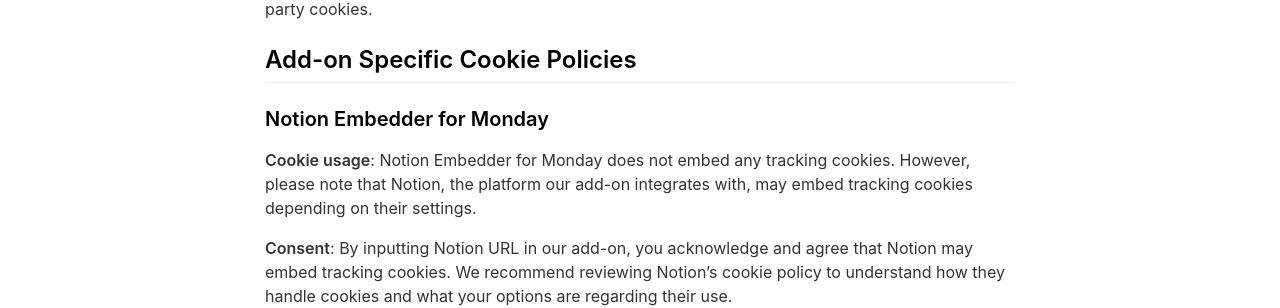
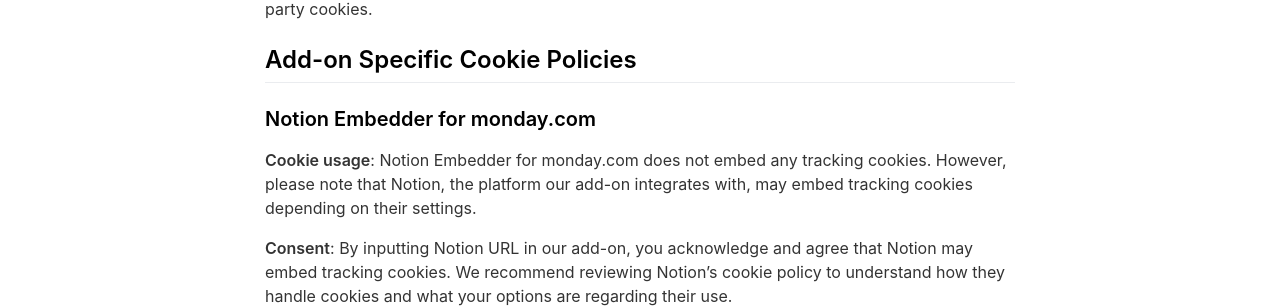
Before and after one commit to upsmithapps/upsmithapps.github.io, a Jekyll site: the page built from _pages/cookiepolicy.md, in a window 1280 px wide. Shown: the part 1395-1703 px from the top of the page. Built offline with Jekyll 4.4.1, drawn with Linux system fonts in a browser that asks for light colours; nearby versions of some CDN libraries.

Commit message:
Update cookiepolicy.md

```diff
--- a/_pages/cookiepolicy.md
+++ b/_pages/cookiepolicy.md
@@ -31,8 +31,8 @@ Cookies on our sites are generally divided into the following categories:
 
 ## Add-on Specific Cookie Policies
 
-### Notion Embedder for Monday
+### Notion Embedder for monday.com
 
-**Cookie usage**: Notion Embedder for Monday does not embed any tracking cookies. However, please note that Notion, the platform our add-on integrates with, may embed tracking cookies depending on their settings.
+**Cookie usage**: Notion Embedder for monday.com does not embed any tracking cookies. However, please note that Notion, the platform our add-on integrates with, may embed tracking cookies depending on their settings.
 
 **Consent**: By inputting Notion URL in our add-on, you acknowledge and agree that Notion may embed tracking cookies. We recommend reviewing Notion's cookie policy to understand how they handle cookies and what your options are regarding their use.
```
